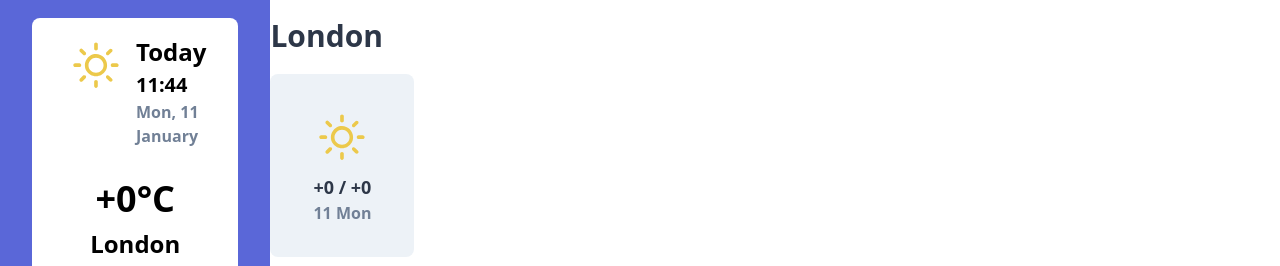
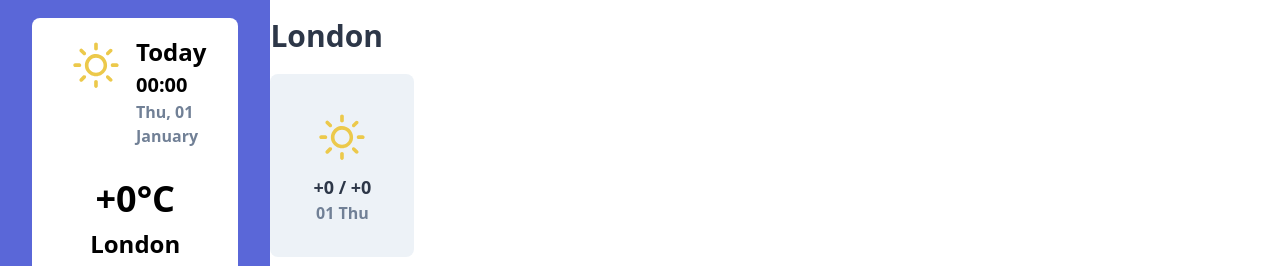
Before and after one commit to nikolasbarwicki/ts-weather-app, a React (Create React App) app: page / in a window 1280 px wide. Shown: the part 318-584 px from the top of the page. Built offline with nearby package versions, Linux system fonts and the light colour scheme; no server answers.

Commit message:
Add dynamic dates with formatting

```diff
--- a/src/components/SidebarWidget.tsx
+++ b/src/components/SidebarWidget.tsx
@@ -1,4 +1,5 @@
 import React from 'react';
+import moment from 'moment';
 import Icon from './Icon';
 import { Current } from './types';
 
@@ -16,9 +17,11 @@ const SidebarWidget: React.FC<Props> = ({ current }) => {
           </div>
           <div className="flex flex-col">
             <span className="text-2xl font-semibold">Today</span>
-            <span className="text-xl font-semibold">11:44</span>
+            <span className="text-xl font-semibold">
+              {moment.unix(current.dt).format('HH:mm')}
+            </span>
             <span className="text font-semibold text-gray-600">
-              Mon, 11 January
+              {moment.unix(current.dt).format('ddd, DD MMMM')}
             </span>
           </div>
         </div>
--- a/src/components/WeatherForecast.tsx
+++ b/src/components/WeatherForecast.tsx
@@ -1,4 +1,5 @@
 import React from 'react';
+import moment from 'moment';
 import Icon from './Icon';
 import { Daily } from './types';
 
@@ -17,7 +18,9 @@ const WeatherForecast: React.FC<Props> = ({ daily }) => {
             <span className="text-gray-800 text-lg font-bold">
               {`+${Math.floor(item.tempMin)} / +${Math.floor(item.tempMax)}`}
             </span>
-            <span className="text-gray-600 font-semibold">11 Mon</span>
+            <span className="text-gray-600 font-semibold">
+              {moment.unix(item.dt).format('DD ddd')}
+            </span>
           </div>
         ))}
       </div>
```
